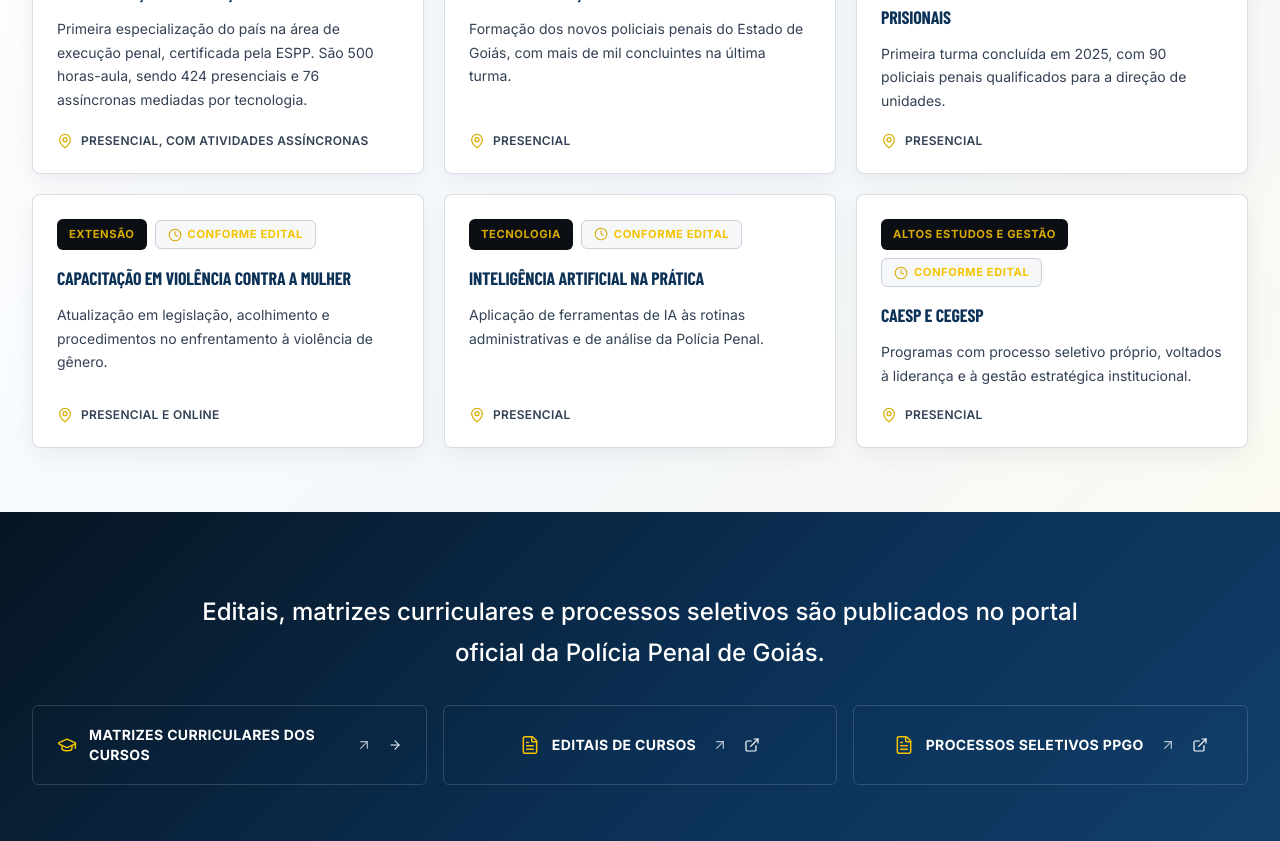
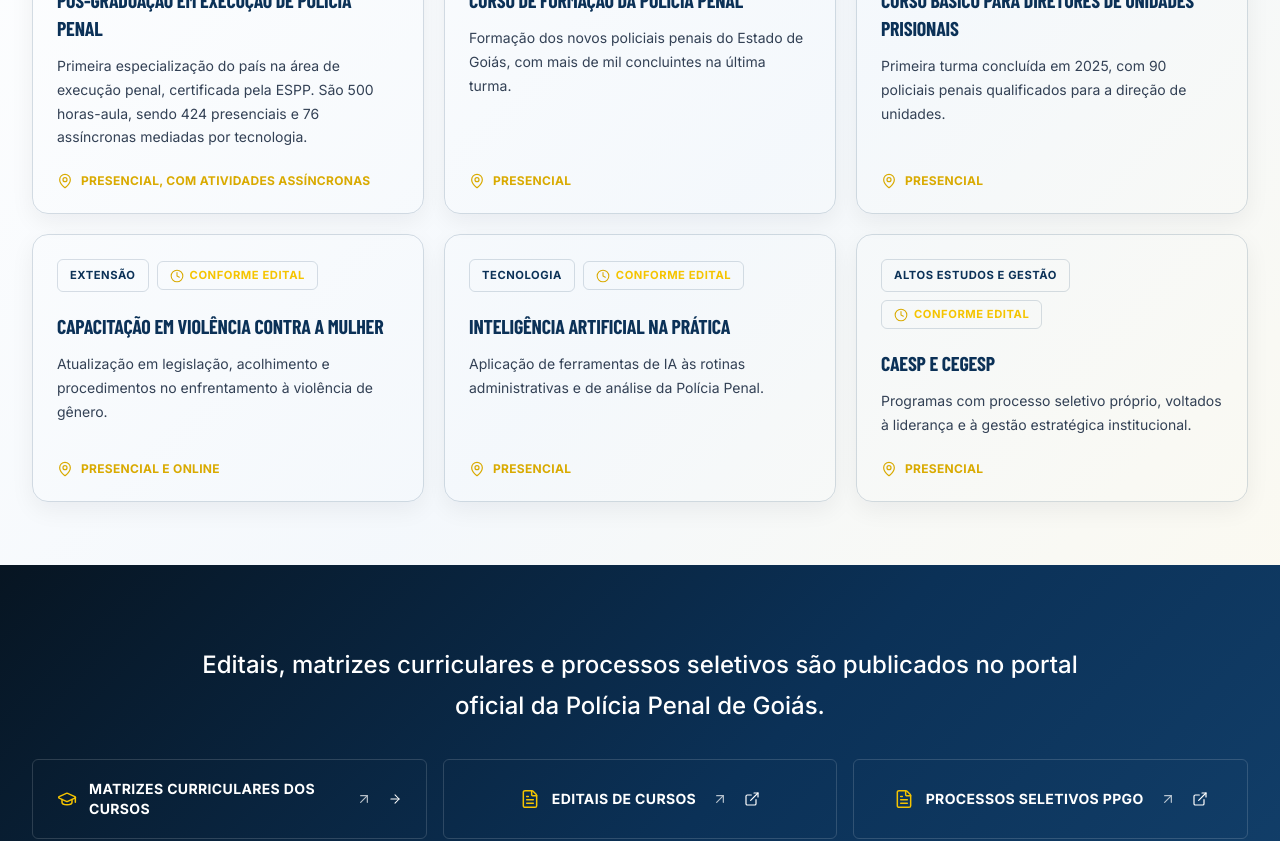
Before and after one commit to jhfmiguel/ppgo-espp-site, a Next.js app in the folder app/: page /cursos in a window 1280 px wide. Shown: the part 620-1461 px from the top of the page. Built offline with nearby package versions, Linux system fonts and the light colour scheme.

Commit message:
Iguala cards de cursos ao padrão da home

```diff
--- a/app/components/cursos-destaque.tsx
+++ b/app/components/cursos-destaque.tsx
@@ -8,36 +8,22 @@ export function CursosDestaque() {
     <section id="cursos" aria-labelledby="cursos-titulo" className="bg-white pt-10 lg:pt-14">
       <div className="container-espp">
         <PageHeader href="/cursos" id="cursos-titulo" eyebrow={cursos.eyebrow} titulo={cursos.titulo} texto={cursos.texto} />
-
         <ul className="mt-14 grid gap-5 md:grid-cols-2 lg:grid-cols-3">
           {cursos.itens.map((curso) => (
-            <li key={curso.nome} className="group flex flex-col rounded-lg border border-ink-200 bg-white p-6 shadow-sm transition-colors hover:border-gold-500">
+            <li key={curso.nome} className="group flex flex-col rounded-2xl border border-[#0b3157]/15 bg-transparent p-6 text-[#071522] transition-all duration-300 hover:-translate-y-1 hover:border-[#d9aa00]/70">
               <div className="flex flex-wrap items-center gap-2">
-                <span className="inline-flex items-center rounded-md bg-ink-900 px-3 py-1.5 text-[0.7rem] font-bold tracking-wider text-gold-500 uppercase">{curso.nivel}</span>
-                <span className="inline-flex items-center gap-1.5 rounded-md border border-ink-200 bg-ink-050 px-3 py-1 text-[0.7rem] font-bold tracking-wider text-ink-500 uppercase">
-                  <Clock className="size-3.5 text-gold-600" aria-hidden="true" />{curso.cargaHoraria}
-                </span>
+                <span className="inline-flex items-center rounded-md border border-[#0b3157]/15 bg-transparent px-3 py-1.5 text-[0.7rem] font-bold tracking-wider text-[#0b3157] uppercase">{curso.nivel}</span>
+                <span className="inline-flex items-center gap-1.5 rounded-md border border-[#0b3157]/15 bg-transparent px-3 py-1 text-[0.7rem] font-bold tracking-wider text-[#334155] uppercase"><Clock className="size-3.5 text-[#d9aa00]" aria-hidden="true" />{curso.cargaHoraria}</span>
               </div>
-              <h3 className="title-display mt-4 text-lg leading-snug text-ink-900 transition-colors group-hover:text-gold-600">{curso.nome}</h3>
-              <p className="mt-3 grow text-sm leading-relaxed text-ink-700">{curso.texto}</p>
-              <div className="mt-5 flex items-center gap-2 text-xs font-semibold tracking-wide text-ink-500 uppercase">
-                <MapPin className="size-4 text-gold-600" aria-hidden="true" />{curso.modalidade}
-              </div>
+              <h3 className="title-display mt-5 text-xl text-[#071522]">{curso.nome}</h3>
+              <p className="mt-3 grow text-sm leading-7 text-[#334155]">{curso.texto}</p>
+              <div className="mt-6 flex items-center gap-2 text-xs font-bold tracking-wide text-[#d9aa00] uppercase"><MapPin className="size-4" aria-hidden="true" />{curso.modalidade}</div>
             </li>
           ))}
         </ul>
       </div>
-
       <div className="cursos-faixa-degrade mt-14 w-full bg-[#071522] bg-[linear-gradient(135deg,#071522_0%,#0b3157_58%,#123f6a_100%)] py-16 text-white lg:mt-16 lg:py-20">
-        <div className="container-espp">
-          <p className="mx-auto max-w-4xl text-center text-xl leading-8 font-medium !text-white lg:text-2xl lg:leading-9">Editais, matrizes curriculares e processos seletivos são publicados no portal oficial da Polícia Penal de Goiás.</p>
-          <div className="mt-8 grid gap-4 md:grid-cols-3">
-            {cursos.links.map((link, index) => {
-              const LinkIcon = index === 0 ? GraduationCap : FileText;
-              return <ActionLink key={link.label} href={link.href} variant="ghost" external={link.external} className="group flex min-h-20 items-center justify-between gap-4 rounded-lg border border-white/15 px-5 py-4 !text-white transition-colors hover:border-[#f5c400]/70 hover:!text-[#f5c400]"><span className="flex items-center gap-3"><LinkIcon className="size-5 shrink-0 text-[#f5c400]" aria-hidden="true" /><span className="text-sm font-bold tracking-wide uppercase">{link.label}</span></span><ArrowUpRight className="size-4 shrink-0 opacity-70 transition-transform group-hover:-translate-y-0.5 group-hover:translate-x-0.5" aria-hidden="true" /></ActionLink>;
-            })}
-          </div>
-        </div>
+        <div className="container-espp"><p className="mx-auto max-w-4xl text-center text-xl leading-8 font-medium !text-white lg:text-2xl lg:leading-9">Editais, matrizes curriculares e processos seletivos são publicados no portal oficial da Polícia Penal de Goiás.</p><div className="mt-8 grid gap-4 md:grid-cols-3">{cursos.links.map((link,index)=>{const LinkIcon=index===0?GraduationCap:FileText;return <ActionLink key={link.label} href={link.href} variant="ghost" external={link.external} className="group flex min-h-20 items-center justify-between gap-4 rounded-2xl border border-white/15 bg-transparent px-5 py-4 !text-white transition-all duration-300 hover:-translate-y-1 hover:border-[#f5c400]/70 hover:!text-[#f5c400]"><span className="flex items-center gap-3"><LinkIcon className="size-5 shrink-0 text-[#f5c400]" aria-hidden="true"/><span className="text-sm font-bold tracking-wide uppercase">{link.label}</span></span><ArrowUpRight className="size-4 shrink-0 opacity-70" aria-hidden="true"/></ActionLink>})}</div></div>
       </div>
     </section>
   );
```
